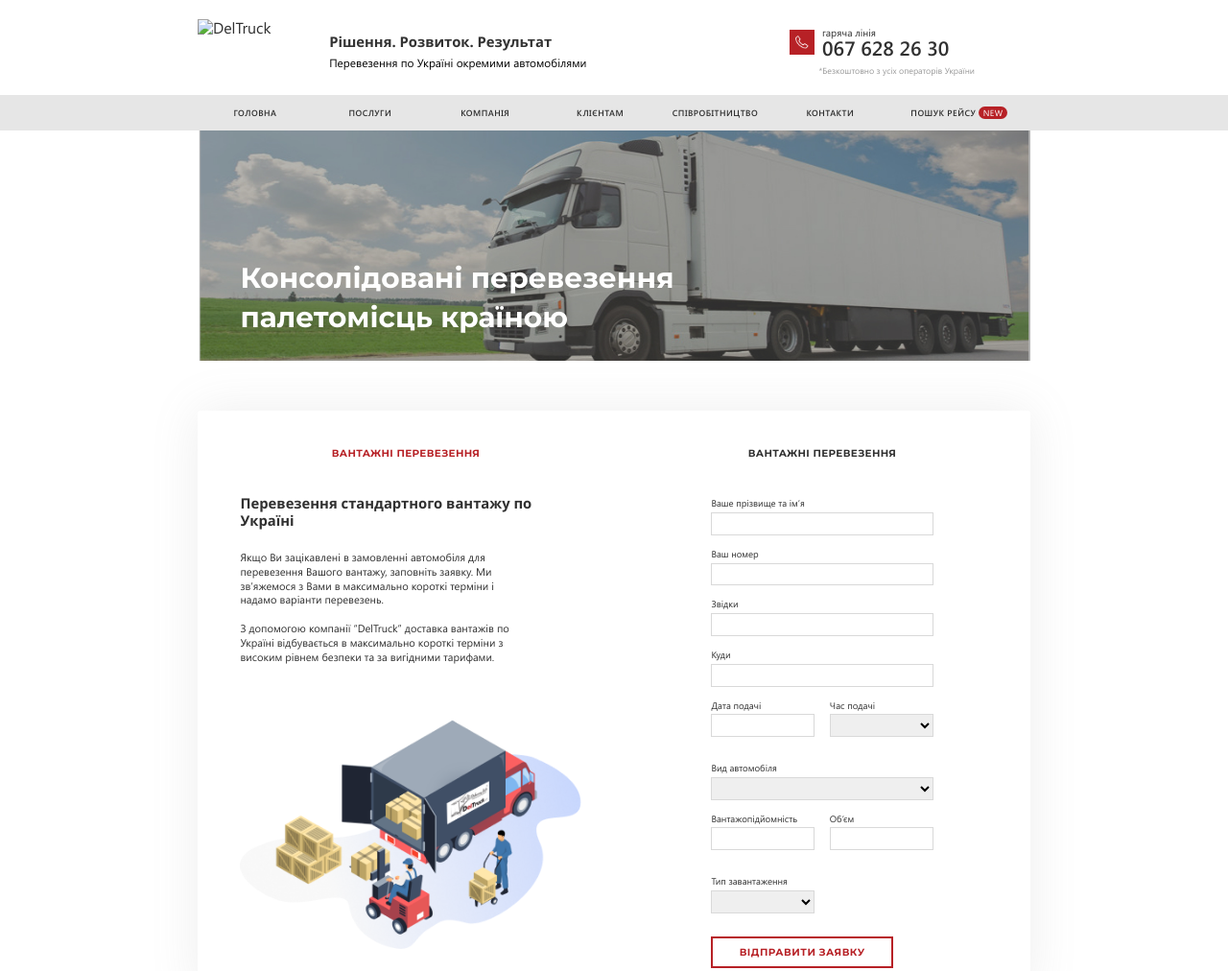
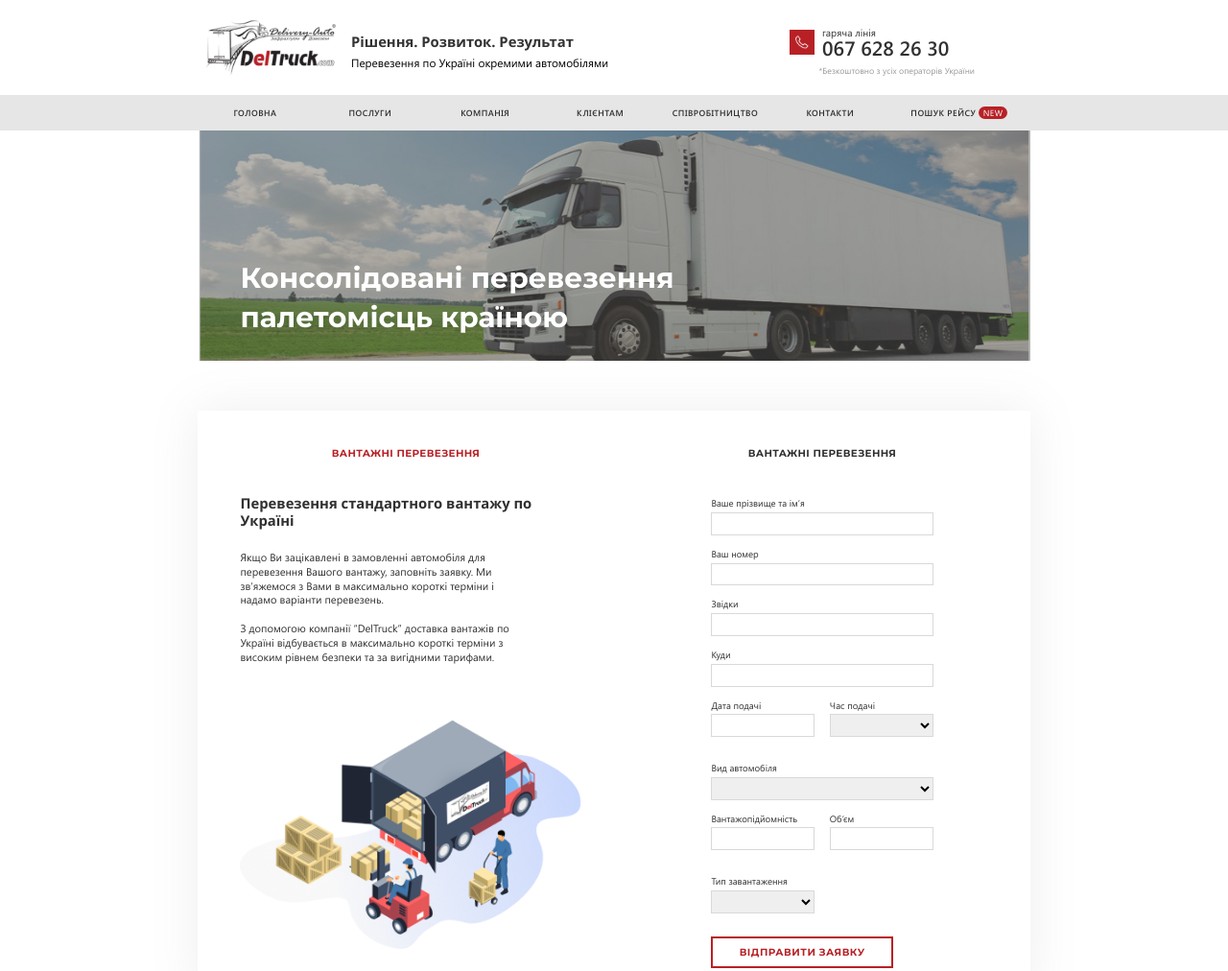
Before and after one commit to 666hesoyam/deltruck-test, a plain HTML site: page HTML/index.html in a window 1280 px wide. Shown: the top 1012 px of the page at 96% size. Drawn offline with nearby package versions, Linux system fonts and the light colour scheme; files that its build step writes are made by us from their sources; the site is published under a folder, as on GitHub Pages, so addresses that start at the root find nothing.

Commit message:
Update index.html

```diff
--- a/HTML/index.html
+++ b/HTML/index.html
@@ -31,7 +31,7 @@
         <header class="header">
             <div class="container">
                 <div class="header__inner">
-                    <img src="/HTML/img/deltruck-logo.png" alt="DelTruck" class="header__logo">
+                    <img src="img/deltruck-logo.png" alt="DelTruck" class="header__logo">
                     <div class="header__wrapper">
                         <div class="header__title">
                             <h3>Рішення. Розвиток. Результат</h3>
```
